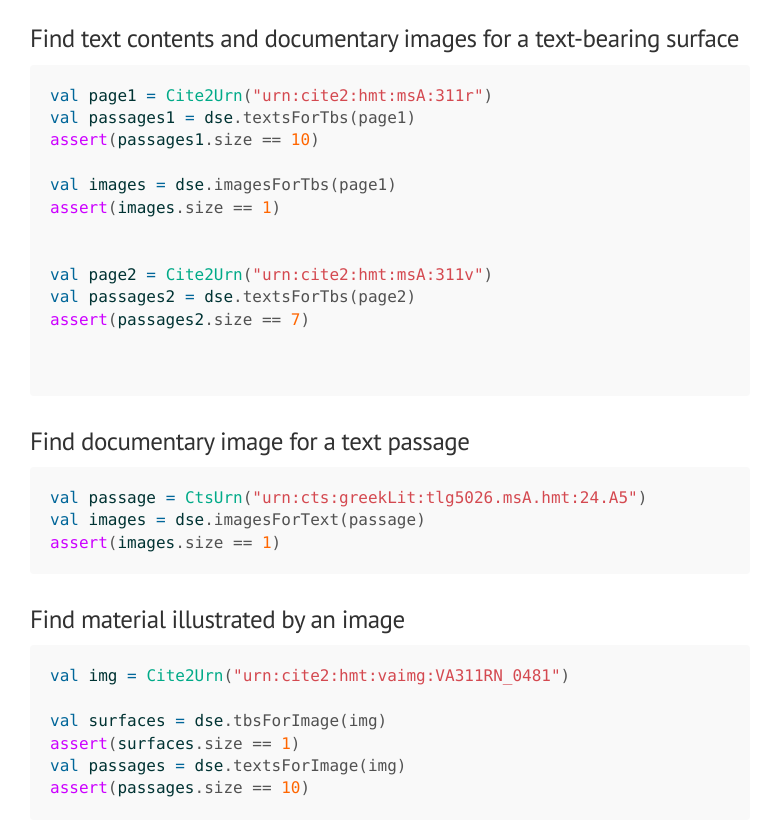
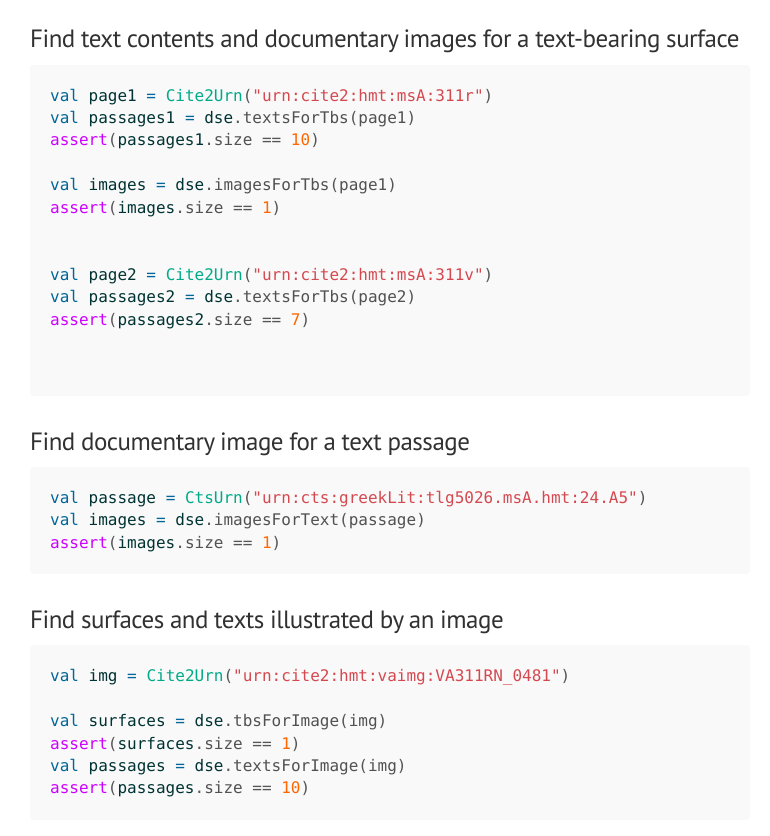
Before and after one commit to cite-architecture/dse, a Jekyll site: the page built from docs/quick/index.md, in a window 1280 px wide and 900 px high, scrolled down 1652 px. Shown: the top 836 px of the window, without its empty margins (250-1020 px from the left). Built offline with Jekyll 4.4.1, drawn with Linux system fonts in a browser that asks for light colours.

Commit message:
Better heading

````diff
--- a/docs/quick/index.md
+++ b/docs/quick/index.md
@@ -94,7 +94,7 @@ assert(images.size == 1)
 ```
 
 
-### Find material illustrated by an image
+### Find surfaces and texts illustrated by an image
 
 ```scala
 val img = Cite2Urn("urn:cite2:hmt:vaimg:VA311RN_0481")
````
Also changed, not shown: shared/src/main/tut/quick/index.md (+1 -1 lines).
